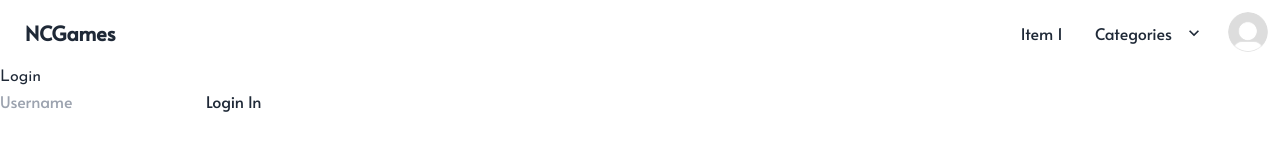
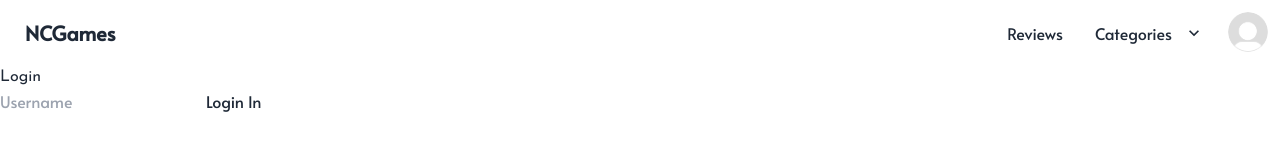
Before and after one commit to jake4369/nc_games, a React app: page /login in a window 1280 px wide. Shown: the top 160 px of the page. Built offline with nearby package versions, Linux system fonts and the light colour scheme; no server answers; the HTML template or start-up script is replaced by a standard one.

Commit message:
Add route to Reviews page

```diff
--- a/src/components/shared/Header.jsx
+++ b/src/components/shared/Header.jsx
@@ -33,7 +33,7 @@ const Header = () => {
         <div className="flex-none">
           <ul className="menu menu-horizontal px-1">
             <li>
-              <a>Item 1</a>
+              <Link to="/reviews">Reviews</Link>
             </li>
             <li tabIndex={0}>
               <a>
```
